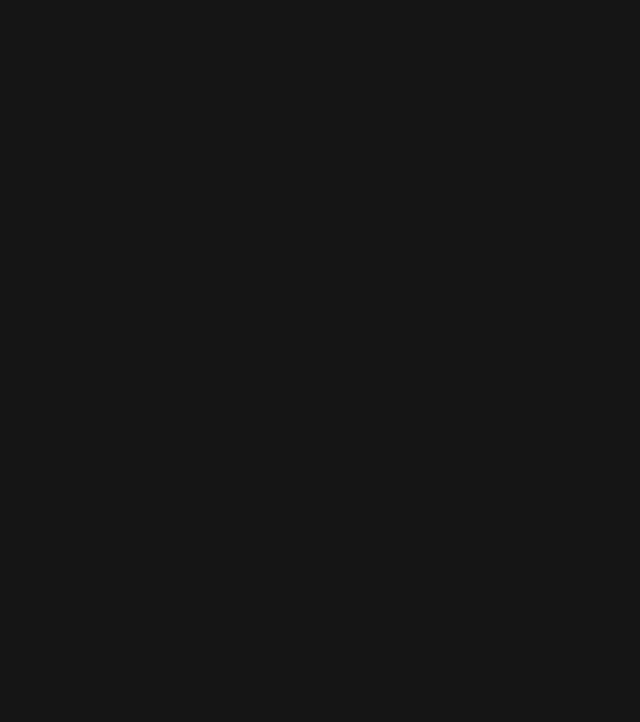
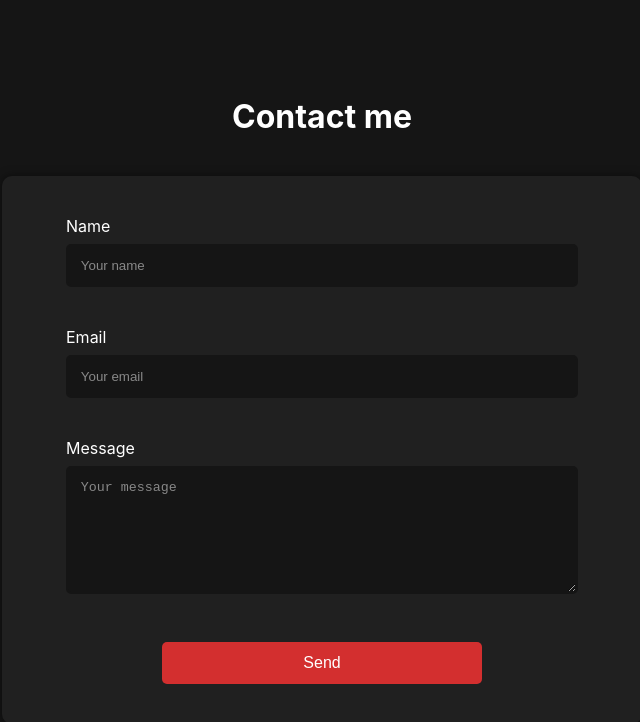
Before and after one commit to avainfo/portfolio, a React (Create React App) app: page /portfolio/contact in a window 1280 px wide. Before the commit this address had no page. Shown: the top 722 px of the page, without its empty margins (318-958 px from the left). Built offline with nearby package versions, Linux system fonts and the light colour scheme.

Commit message:
feat(contact page): add contact page

```diff
--- a/src/App.tsx
+++ b/src/App.tsx
@@ -9,6 +9,7 @@ import {ProjectPage} from "./pages/app/ProjectPage";
 import {FormationPage} from "./pages/app/FormationPage";
 import {BrowserRouter, Route, Routes} from "react-router-dom";
 import {ProjectInfosPage} from "./pages/project/ProjectInfosPage";
+import ContactPage from "./pages/contact/ContactPage";
 
 function App() {
     let header: Array<string> = [
@@ -37,6 +38,7 @@ function App() {
                     </div>
                 }/>
                 <Route path="/project/:id" element={<ProjectInfosPage/>}/>
+                <Route path="/contact" element={<ContactPage/>}/>
             </Routes>
         </BrowserRouter>
     );
--- a/src/components/header/HeaderButton.tsx
+++ b/src/components/header/HeaderButton.tsx
@@ -1,11 +1,17 @@
 import "../../style/header/HeaderButton.scss"
+import {useNavigate} from "react-router-dom";
 
 interface HeaderButtonProps {
-	title?: string
+    title?: string
 }
 
 export function HeaderButton({title}: HeaderButtonProps) {
-	return (
-		<div className="headerButton">{title}</div>
-	);
+    const navigate = useNavigate();
+    return (
+        <div className="headerButton" onClick={event => {
+            navigate("/contact")
+        }}>
+            {title}
+        </div>
+    );
 }
--- /dev/null
+++ b/src/pages/contact/ContactPage.tsx
@@ -0,0 +1,86 @@
+import React, {useState} from 'react';
+import "../../style/pages/contact/ContactPage.scss";
+
+export default function ContactPage() {
+    const [formData, setFormData] = useState({
+        name: "",
+        email: "",
+        message: ""
+    });
+    const [successMessage, setSuccessMessage] = useState("");
+    const [errorMessage, setErrorMessage] = useState("");
+
+    const handleInputChange = (e: any) => {
+        const {name, value} = e.target;
+        setFormData({
+            ...formData,
+            [name]: value
+        });
+    };
+
+    const handleSubmit = async (e: any) => {
+        e.preventDefault();
+        setErrorMessage("");
+        setSuccessMessage("");
+
+        if (!formData.name || !formData.email || !formData.message) {
+            setErrorMessage("Tous les champs sont requis.");
+            return;
+        }
+
+        try {
+            await new Promise((resolve) => setTimeout(resolve, 2000));
+            setSuccessMessage("Votre message a été envoyé avec succès !");
+            setFormData({name: "", email: "", message: ""});
+        } catch (error) {
+            setErrorMessage("Une erreur s'est produite. Veuillez réessayer plus tard.");
+        }
+    };
+
+    return (
+        <div className="contact-page">
+            <h1>Contact me</h1>
+            {successMessage && <p className="success-message">{successMessage}</p>}
+            {errorMessage && <p className="error-message">{errorMessage}</p>}
+
+            <form onSubmit={handleSubmit} className="contact-form">
+                <div className="form-group">
+                    <label htmlFor="name">Name</label>
+                    <input
+                        type="text"
+                        id="name"
+                        name="name"
+                        value={formData.name}
+                        onChange={handleInputChange}
+                        placeholder="Your name"
+                    />
+                </div>
+
+                <div className="form-group">
+                    <label htmlFor="email">Email</label>
+                    <input
+                        type="email"
+                        id="email"
+                        name="email"
+                        value={formData.email}
+                        onChange={handleInputChange}
+                        placeholder="Your email"
+                    />
+                </div>
+
+                <div className="form-group">
+                    <label htmlFor="message">Message</label>
+                    <textarea
+                        id="message"
+                        name="message"
+                        value={formData.message}
+                        onChange={handleInputChange}
+                        placeholder="Your message"
+                    ></textarea>
+                </div>
+
+                <button type="submit" className="btn-submit">Send</button>
+            </form>
+        </div>
+    );
+}
--- /dev/null
+++ b/src/style/pages/contact/ContactPage.scss
@@ -0,0 +1,103 @@
+@import "../../variables";
+
+.contact-page {
+	width: 100vw;
+	min-height: 100vh;
+	background-color: $gray;
+	color: white;
+	display: flex;
+	flex-direction: column;
+	align-items: center;
+	justify-content: center;
+
+	h1 {
+		margin-bottom: 5vh;
+	}
+
+	.success-message {
+		background-color: #6dbf6d;
+		color: black;
+		padding: 1vw;
+		border-radius: 5px;
+		margin-bottom: 2vh;
+	}
+
+	.error-message {
+		background-color: $redAccent;
+		color: white;
+		padding: 1vw;
+		border-radius: 5px;
+		margin-bottom: 2vh;
+	}
+
+	.contact-form {
+		width: 50vw;
+		background-color: #202020;
+		border-radius: 10px;
+		box-shadow: 0 0 10px rgba(0, 0, 0, 0.5);
+
+		.form-group {
+			margin-bottom: 2vh;
+			margin:{
+				top: 5vh;
+				left: 5vw;
+				right: 5vw;
+			}
+
+			label {
+				display: block;
+				margin-bottom: 1vh;
+				color: white;
+			}
+
+			input,
+			textarea {
+				padding: {
+					top: 1.5vh;
+					bottom: 1.5vh;
+					left: 1vw;
+					right: 1vw;
+				};
+				width: calc(50vw - 12vw - 4px);
+				border: 2px solid $gray;
+				border-radius: 5px;
+				background-color: $gray;
+				color: white;
+				resize: vertical;
+
+				&::placeholder {
+					color: #888;
+				}
+
+				&:focus {
+					outline: none;
+					border: 2px solid $red;
+					transition-duration: 1s;
+				}
+			}
+		}
+
+		textarea {
+			min-height: 100px;
+		}
+
+		.btn-submit {
+			width: 25vw;
+			padding: 0.75rem;
+			margin-left: 12.5vw;
+			margin-top: calc(5vh - 1.5vh);
+			margin-bottom: 5vh;
+			background-color: $red;
+			color: white;
+			border: none;
+			border-radius: 5px;
+			font-size: 1rem;
+			cursor: pointer;
+			transition: background-color 0.3s;
+
+			&:hover {
+				background-color: $redAccent;
+			}
+		}
+	}
+}
```
